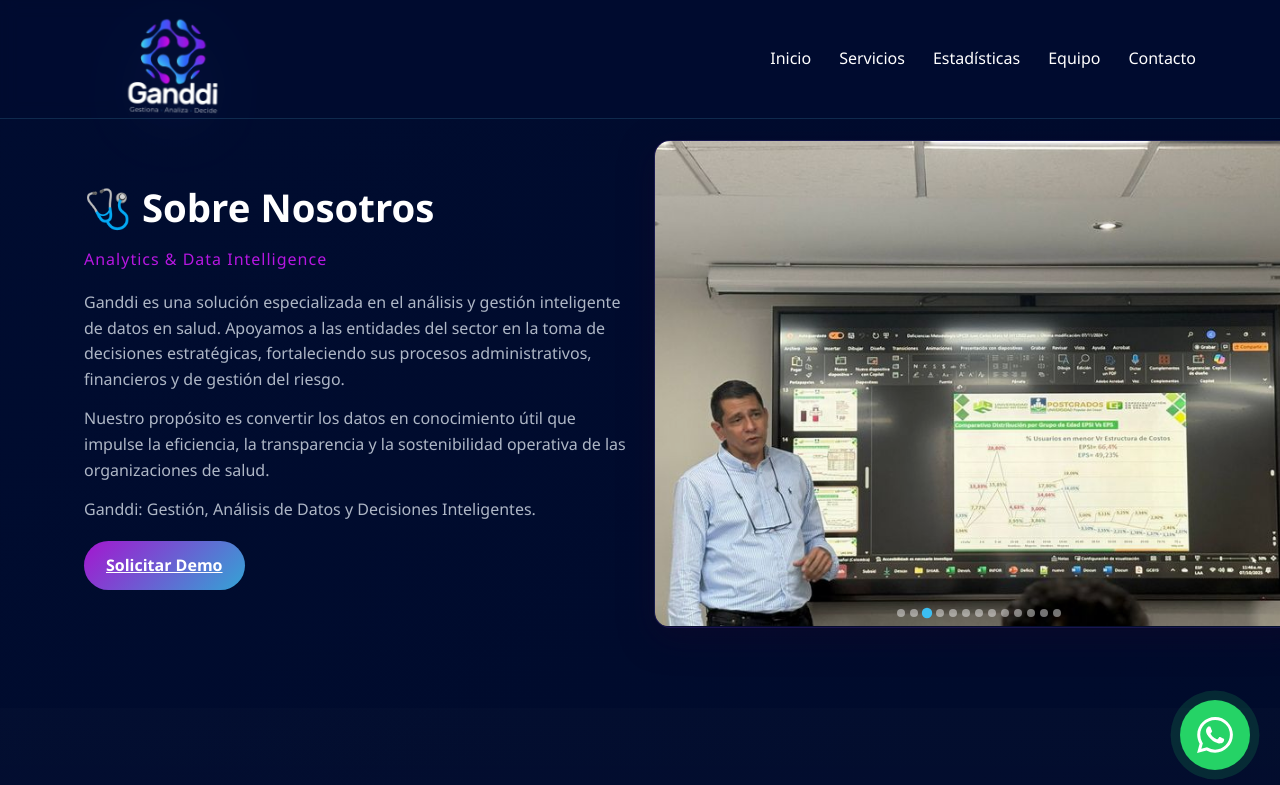
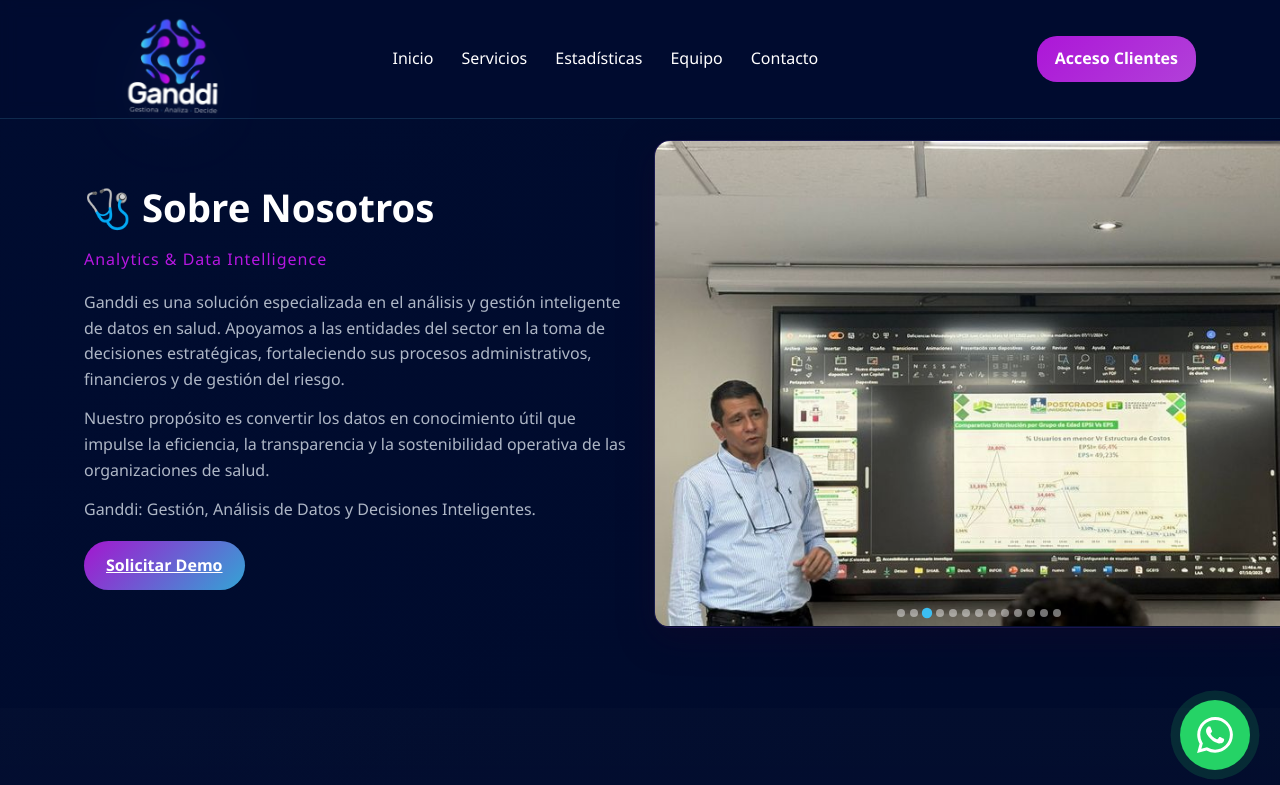
Before and after one commit to Ganddi-sas/ganddi-web, a plain HTML site: page index.html in a window 1280 px wide. Shown: the top 785 px of the page. Drawn offline with nearby package versions, Linux system fonts and the light colour scheme.

Commit message:
Botón «Acceso Clientes» enlazado al portal de clientes
Activa el botón de la barra superior y el del menú de celular hacia https://ganddi-portal.pages.dev. En celular el botón solo aparece dentro del menú. Aprobado por Gustavo Martinez y Juan Carlos Matiz (2026-11-23).

Co-Authored-By: Claude Opus 5.5 <noreply@anthropic.com>
Claude-Session: https://claude.ai/code/session_0136vHjei66ighfXVqgzDAL5

```diff
--- a/index.html
+++ b/index.html
@@ -301,6 +301,8 @@ header.visible {
 .nav-links a { color:var(--text); text-decoration:none; font-weight:500; padding:6px 0; position:relative; transition: color .22s ease; }
 .nav-links a:hover { color:var(--accent); }
 .btn-login { background: linear-gradient(135deg, rgba(182,23,225,0.95), rgba(208,74,247,0.85)); color:white; padding:10px 18px; border-radius:20px; text-decoration:none; font-weight:600; }
+/* Acceso Clientes (2026-11-23): en celular el botón va dentro del menú, no en la barra */
+@media (max-width: 992px) { .btn-login-escritorio { display:none; } }
 
 .hero { padding:110px 0 80px; position:relative; opacity: 0; transform: translateY(30px); transition: opacity 0.8s ease, transform 0.8s ease; }
 .hero.visible { opacity: 1; transform: translateY(0); }
@@ -1484,7 +1486,8 @@ header.visible {
                     <a href="#contacto">Contacto</a>
                 </div>
 
-              <!--  <a href="#" class="btn-login">Acceso Clientes</a>-->
+                <!-- Acceso al portal de clientes. Actualizado 2026-11-23 (Claude, rol Full Stack Developer, para Ganddi) -->
+                <a href="https://ganddi-portal.pages.dev" class="btn-login btn-login-escritorio" aria-label="Acceso Clientes: portal de clientes de Ganddi">Acceso Clientes</a>
 
                 <!-- Botón hamburguesa para móvil -->
                 <button class="hamburger-menu" id="hamburgerMenu">
@@ -1505,7 +1508,7 @@ header.visible {
             <a href="#estadisticas" class="mobile-nav-link">Estadísticas</a>
             <a href="#equipo" class="mobile-nav-link">Equipo</a>
             <a href="#contacto" class="mobile-nav-link">Contacto</a>
-            <a href="#" class="btn-login">Acceso Clientes</a>
+            <a href="https://ganddi-portal.pages.dev" class="btn-login" aria-label="Acceso Clientes: portal de clientes de Ganddi">Acceso Clientes</a>
         </div>
     </nav>
 
```
